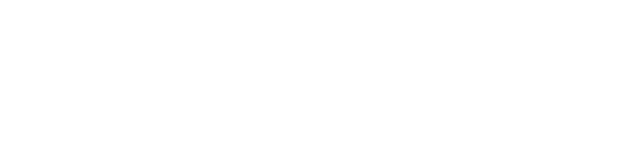
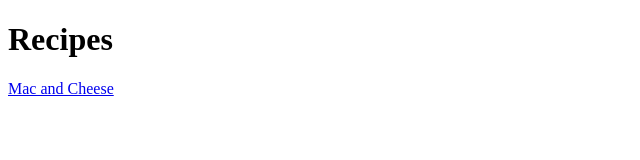
Before and after one commit to kurtis-kraft/odin-recipes, a plain HTML site: page index.html in a window 1280 px wide. Shown: the whole page, without its empty margins (0-640 px from the left). Drawn offline with Linux system fonts and the light colour scheme.

Commit message:
Add recipe to index

```diff
--- a/index.html
+++ b/index.html
@@ -4,4 +4,8 @@
         <meta characters="utf-8">
         <title>Odin Recipes Project</title>
     </head>
+    <body>
+        <h1>Recipes</h1>
+        <a href="recipes/mac-and-cheese.html">Mac and Cheese</a>
+    </body>
 </html>
```
Also changed, not shown: recipes/mac-and-cheese.html (added).
